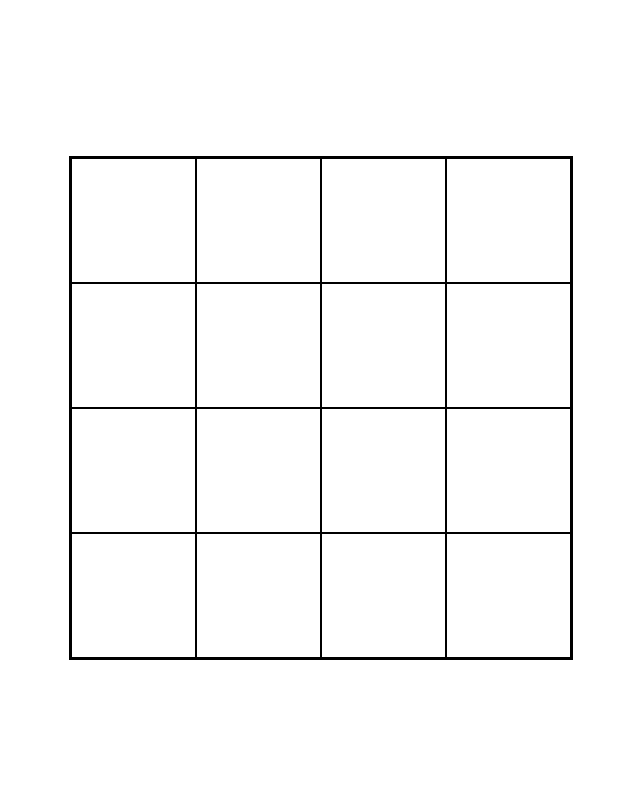
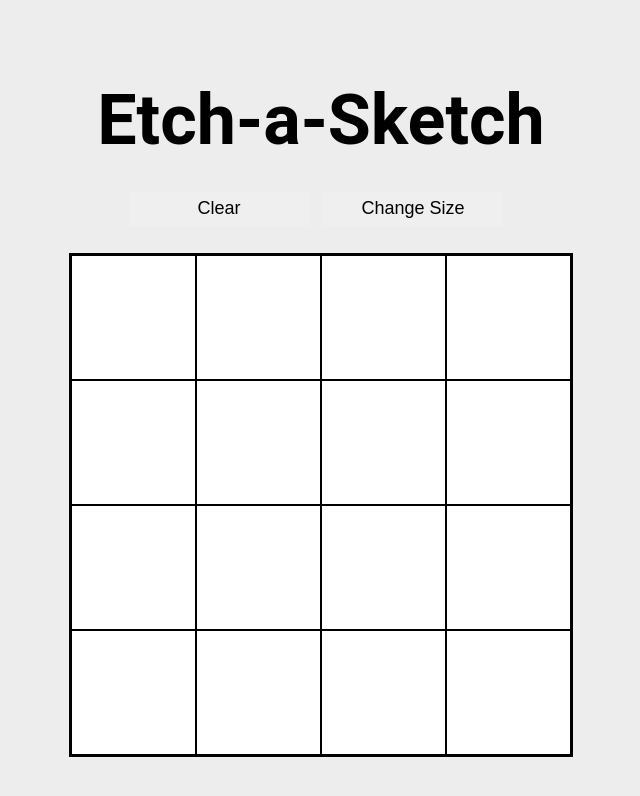
Before and after one commit to ndevare13/etch-a-sketch, a plain HTML site: page index.html in a window 1280 px wide. Shown: the whole page, without its empty margins (327-967 px from the left). Drawn offline with Linux system fonts and the light colour scheme.

Commit message:
Added functionality to clear the entire grid and change size of the grid

```diff
--- a/index.html
+++ b/index.html
@@ -2,12 +2,19 @@
 <html>
 
 <head>
-    <title>Etch-A-Sketch</title>
+    <title>Etch-a-Sketch</title>
     <link rel="stylesheet" href="style.css">
 </head>
 
 <body>
-    <div id="container"></div>
+    <div class="body-div" id="title">
+        <h1>Etch-a-Sketch</h1>
+    </div>
+    <div class="body-div" id="buttons">
+        <button id="clear">Clear</button>
+        <button id="change-size">Change Size</button>
+    </div>
+    <div class="body-div" id="container"></div>
 </body>
 
 <script src="index.js"></script>
--- a/index.js
+++ b/index.js
@@ -26,6 +26,27 @@ function hoverColor() {
 function pickRandomColor() {
     return colorArray[Math.floor(Math.random() * 50)];
 }
+
+const clearButton = document.querySelector('#clear');
+
+clearButton.addEventListener('click', () => {
+    console.log('Yay!');
+    let cells = document.querySelectorAll('.grid-item');
+
+    cells.forEach(cell => {
+        cell.style.backgroundColor = '#FFFFFF';
+    });
+});
+
+const sizeChangeButton = document.querySelector('#change-size');
+
+sizeChangeButton.addEventListener('click', () => {
+    const size = parseInt(prompt('What should be the size of the grid?'));
+
+    container.innerHTML = '';
+
+    makeGrid(size, size);
+});
 
 const colorArray = [
     '#FF6633',
--- a/style.css
+++ b/style.css
@@ -7,15 +7,40 @@ body {
     top: 0;
     left: 0;
     overflow: hidden;
+    background-color: #ededed;
+    font-family: "Roboto", sans-serif;
 }
 
 body {
     width: 100vw;
     height: 100vh;
     display: flex;
+    flex-direction: column;
     justify-content: center;
     align-items: center;
     justify-items: center;
+}
+
+h1 {
+    font-size: 70px;
+    margin: 20px;
+    margin-bottom: 30px;
+}
+
+button {
+    width: 180px;
+    height: 35px;
+    margin-bottom: 1.5em;
+    font-size: 18px;
+    margin-left: 1 0px;
+    margin-right: 10px;
+    outline: none;
+    border: none;
+}
+
+button:hover {
+    background-color: #d6cfcf;
+    border: solid;
 }
 
 #container {
@@ -28,5 +53,6 @@ body {
 }
 
 .grid-item {
+    background-color: white;
     border: solid 1px black;
 }
```
